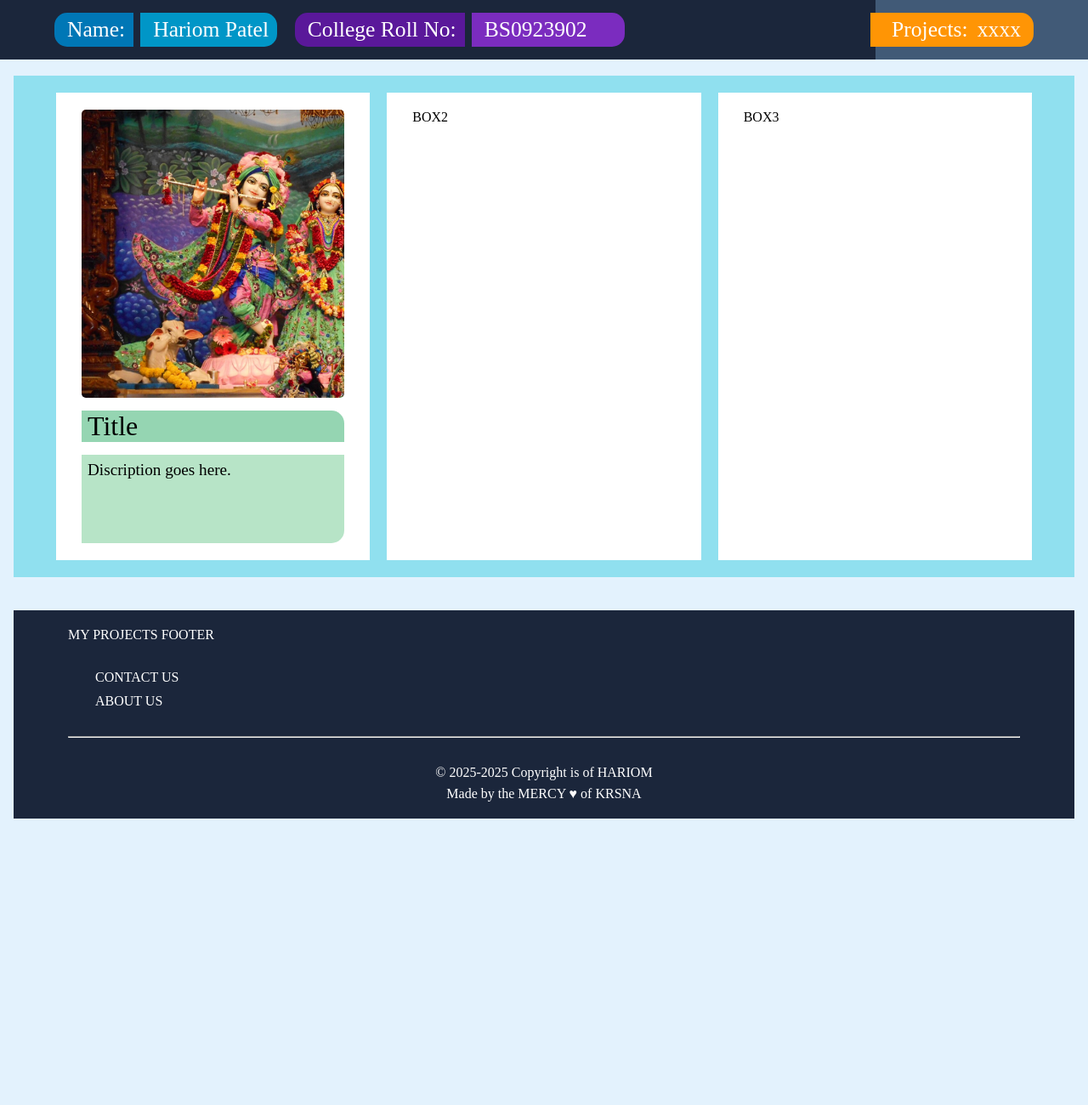
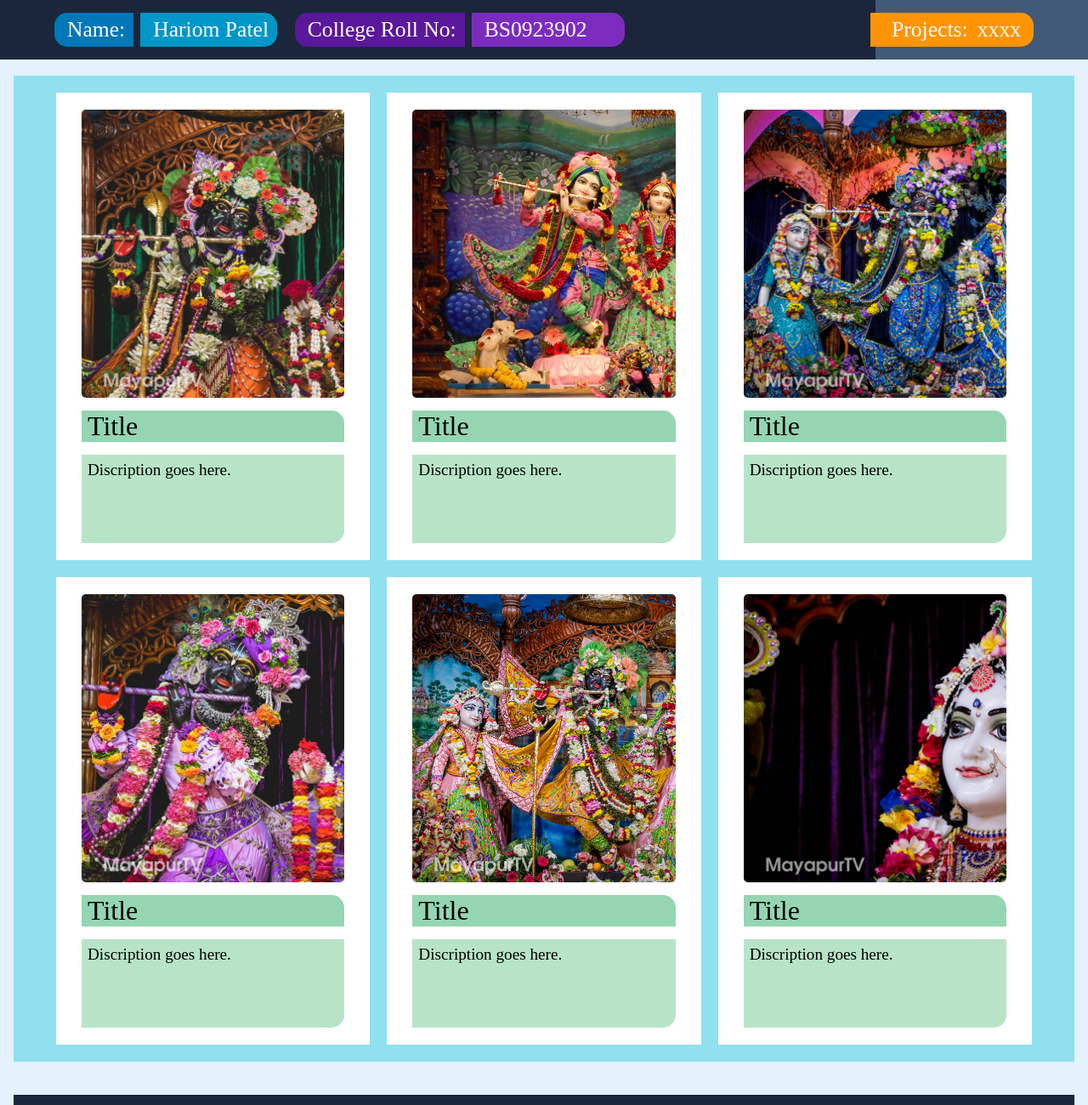
Before and after one commit to iamofkrsna/WEB-DEV-PROJECT-2025, a plain HTML site: page index.html in a window 1280 px wide. Shown: the top 1300 px of the page at 85% size. Before the commit the page ends 982 px from the top, so only its background shows below. Drawn offline with Linux system fonts and the light colour scheme; files whose address does not match are found by name.

Commit message:
Added Dynamic System
Added Dynamic Image and Link to Open after clicking the box,

```diff
--- a/index.js
+++ b/INDEX-FILES/index.js
@@ -1,16 +1,22 @@
 //PART 1 STARTs
-//LINKS FOR BOX CLICK
 
+//LINK TO OPEN FOR EVERY BOX
 let boxesLinks = [
   "TIC-TAC-TOE-PROJECT/t-t-t-Home.html", //Link for box 0 and so on
   "https://www.youtube.com/",
   "www.haribol.com",
 ];
 
+//
+
 let boxes = document.querySelectorAll(".box");
+let boxImage = document.querySelectorAll(".box1-img");
 
 for (let i = 0; i < boxes.length; i++) {
-  console.log(i);
+  boxImage[
+    i
+  ].style.backgroundImage = `url('/HOME-PAGE-FILES//IMAGES/box-${i}-image.jpg`;
+  //Adding Links to Each Boxes
   boxes[i].addEventListener("click", () => {
     window.open(boxesLinks[i]);
   });
--- a/index2.css
+++ b/INDEX-FILES/index2.css
@@ -51,7 +51,7 @@
   background-color: #caf0f8;
 }
 .imag {
-  background-image: url("HOME-PAGE-FILES/IMAGES/image1.jpg");
+  background-image: url("/HOME-PAGE-FILES//IMAGES/image-missing.jpg");
   background-size: cover;
   width: 100%;
   height: 100%;
--- a/index.html
+++ b/index.html
@@ -4,8 +4,8 @@
     <meta charset="UTF-8" />
     <meta name="viewport" content="width=device-width, initial-scale=1.0" />
     <title>WEB-DEV-PROJECTS-2025</title>
-    <link rel="stylesheet" href="index.css" />
-    <link rel="stylesheet" href="index2.css" />
+    <link rel="stylesheet" href="INDEX-FILES/index.css" />
+    <link rel="stylesheet" href="INDEX-FILES/index2.css" />
   </head>
   <body>
     <!-- HEADER -->
@@ -49,9 +49,33 @@
               <div class="box1-title box-title"><a href="">Title</a></div>
               <div class="box1-descrip descrip">Discription goes here.</div>
             </div>
-            <div class="grp1-box1 box">BOX2</div>
-            <div class="grp1-box1 box">BOX3</div>
+            <div class="grp1-box2 box">
+              <div class="box1-img imag"></div>
+              <div class="box1-title box-title"><a href="">Title</a></div>
+              <div class="box1-descrip descrip">Discription goes here.</div>
+            </div>
+            <div class="grp1-box3 box">
+              <div class="box1-img imag"></div>
+              <div class="box1-title box-title"><a href="">Title</a></div>
+              <div class="box1-descrip descrip">Discription goes here.</div>
+            </div>
           </div>
+          <div class="grp2 grp">
+            <div class="grp1-box1 box">
+              <div class="box1-img imag"></div>
+              <div class="box1-title box-title"><a href="">Title</a></div>
+              <div class="box1-descrip descrip">Discription goes here.</div>
+            </div>
+            <div class="grp1-box2 box">
+              <div class="box1-img imag"></div>
+              <div class="box1-title box-title"><a href="">Title</a></div>
+              <div class="box1-descrip descrip">Discription goes here.</div>
+            </div>
+            <div class="grp1-box3 box">
+              <div class="box1-img imag"></div>
+              <div class="box1-title box-title"><a href="">Title</a></div>
+              <div class="box1-descrip descrip">Discription goes here.</div>
+            </div>
         </div>
       </div>
     </main>
@@ -87,5 +111,5 @@
       </div>
     </footer>
   </body>
-  <script src="index.js"></script>
+  <script src="INDEX-FILES/index.js"></script>
 </html>
```
Also changed, not shown: TIC-TAC-TOE-PROJECT/t-t-t-Home.html (+9 -0 lines), HOME-PAGE-FILES/IMAGES/box-0-image.jpg (added), HOME-PAGE-FILES/IMAGES/box-1-image.jpg (added), HOME-PAGE-FILES/IMAGES/box-2-image.jpg (added), HOME-PAGE-FILES/IMAGES/box-3-image.jpg (added), HOME-PAGE-FILES/IMAGES/box-4-image.jpg (added), HOME-PAGE-FILES/IMAGES/box-5-image.jpg (added), HOME-PAGE-FILES/IMAGES/box-6-image.jpg (added), HOME-PAGE-FILES/IMAGES/image-missing.jpg (added), INDEX-FILES/index.css (renamed from index.css), img1.jpg (renamed from HOME-PAGE-FILES/IMAGES/image1.jpg).
